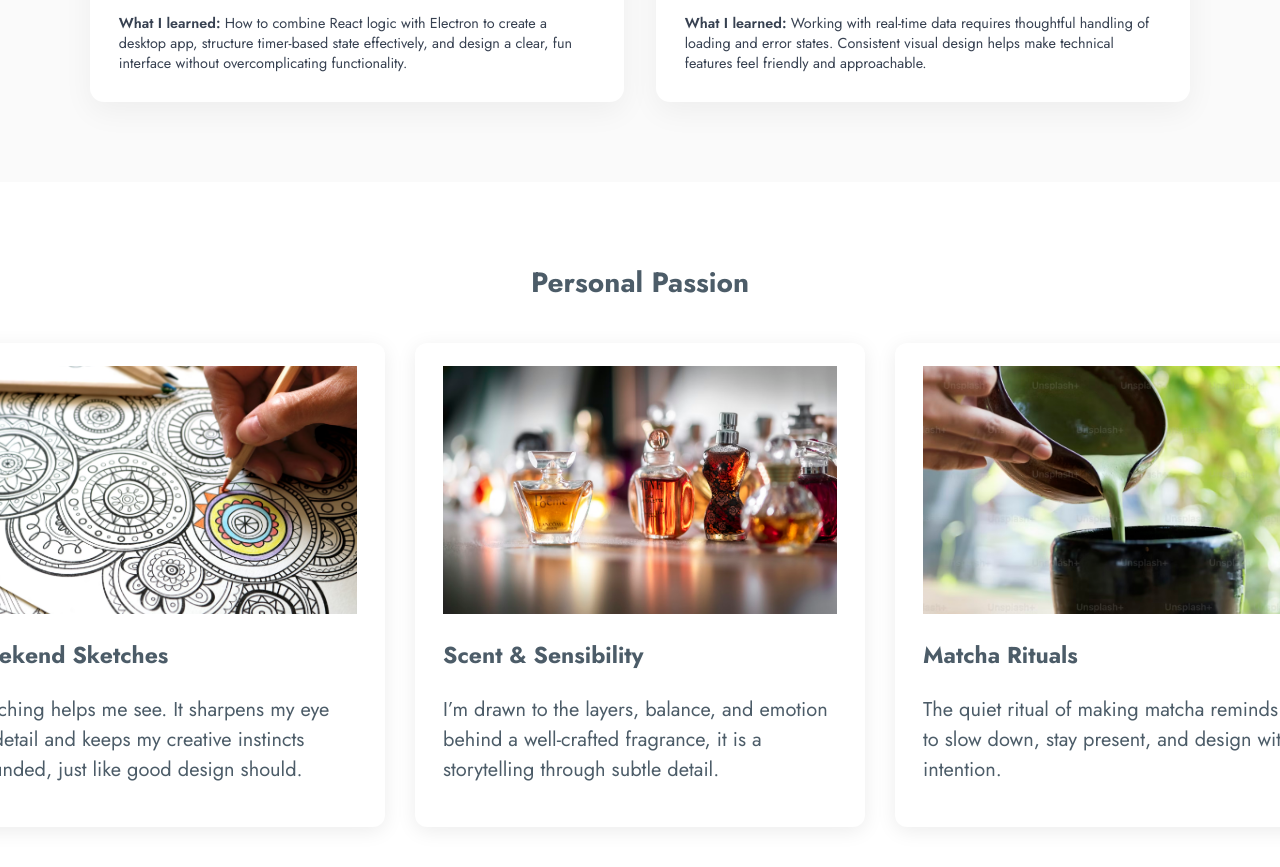
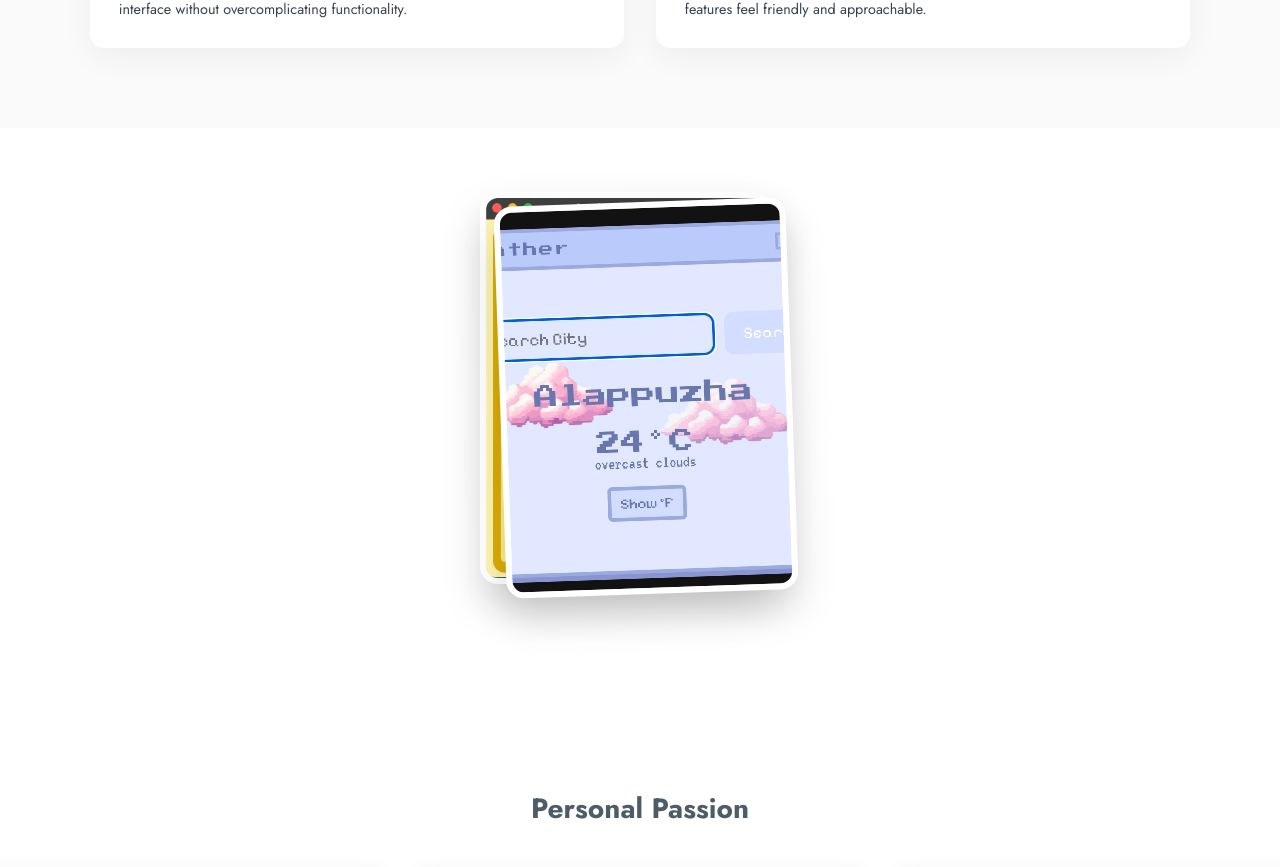
Before and after one commit to Amritha-0326/Portfolio, a React (Create React App) app in the folder my-app/: page / in a window 1280 px wide. Shown: the part 3804-4671 px from the top of the page. Built offline with nearby package versions, Linux system fonts and the light colour scheme.

Commit message:
Mini projects images added

```diff
--- a/my-app/src/App.js
+++ b/my-app/src/App.js
@@ -3,6 +3,7 @@
 import AboutPage from "./AboutPage";
 import PortfolioSection from "./Portfolio";
 import FunProjects from "./FunProjects";
+import FunProjectsGallery from "./FunProjectsGallery"
 import PassionSection from "./PersonalPassion";
 import ConnectSection from "./LetsConnect";
 import Certificate from "./Certificate";
@@ -14,6 +15,7 @@
       <PortfolioSection />
       <Certificate />
       <FunProjects />
+      <FunProjectsGallery />
       <PassionSection />
       <ConnectSection />
     </>
--- a/my-app/src/Certificate.jsx
+++ b/my-app/src/Certificate.jsx
@@ -68,7 +68,7 @@
       <div className="certificate-grid">
         {certificates.map((item, index) => (
           <div key={index} className={`certificate-card ${item.color}`}>
-            <img src={certificateIllustration} alt="Certificate-Illustration" className="certificate-icon" />
+            {/* <img src={certificateIllustration} alt="Certificate-Illustration" className="certificate-icon" /> */}
             <h3>{item.title}</h3>
             <h4>{item.provider}</h4>
 
--- /dev/null
+++ b/my-app/src/FunProjectsGallery.css
@@ -0,0 +1,101 @@
+.gallery-section {
+    padding: 4rem 1.5rem 6rem;
+    display: flex;
+    justify-content: center;
+  }
+
+  /* Deck layout */
+  .card-deck {
+    position: relative;
+    width: 320px;
+    height: 420px;
+  }
+
+  /* Cards */
+  .card {
+    position: absolute;
+    top: 0;
+    left: 0;
+    width: 280px;
+    height: 380px;
+    background: white;
+    border-radius: 18px;
+    border: 6px solid white;
+    box-shadow: 0 20px 40px rgba(0, 0, 0, 0.15);
+    cursor: pointer;
+    transition: transform 0.35s ease, box-shadow 0.35s ease;
+    transform: translateX(calc(var(--i) * 20px))
+      translateY(calc(var(--i) * 10px))
+      rotate(calc(var(--i) * -2deg));
+  }
+
+  .card img {
+    width: 100%;
+    height: 100%;
+    object-fit: cover;
+    border-radius: 12px;
+  }
+
+  /* Hover effect */
+  .card:hover {
+    transform: translateY(-15px) scale(1.05);
+    z-index: 10;
+    box-shadow: 0 30px 60px rgba(0, 0, 0, 0.25);
+  }
+
+  /* Modal */
+  .modal-overlay {
+    position: fixed;
+    inset: 0;
+    background: rgba(0, 0, 0, 0.6);
+    display: flex;
+    align-items: center;
+    justify-content: center;
+    z-index: 999;
+  }
+
+  .modal-content {
+    position: relative;
+    background: white;
+    padding: 1.5rem;
+    border-radius: 20px;
+    max-width: 90%;
+    max-height: 90%;
+    box-shadow: 0 40px 80px rgba(0, 0, 0, 0.3);
+  }
+
+  .modal-content img {
+    width: 100%;
+    max-height: 70vh;
+    object-fit: contain;
+    border-radius: 14px;
+    border: 6px solid white;
+  }
+
+  /* Close button */
+  .close-btn {
+    position: absolute;
+    top: -12px;
+    right: -12px;
+    width: 36px;
+    height: 36px;
+    border-radius: 50%;
+    background: #111;
+    color: white;
+    border: none;
+    font-size: 1.5rem;
+    cursor: pointer;
+  }
+
+  /* Mobile tweaks */
+  @media (max-width: 768px) {
+    .card-deck {
+      width: 260px;
+      height: 360px;
+    }
+
+    .card {
+      width: 240px;
+      height: 320px;
+    }
+  }
--- /dev/null
+++ b/my-app/src/FunProjectsGallery.jsx
@@ -0,0 +1,56 @@
+import { useState } from "react";
+import "./FunProjectsGallery.css";
+
+import WeatherApp from "./FinalLook.jpg";
+import EggTimerApp from "./FinalLook1.jpg";
+
+const images = [
+  {
+    id: 1,
+    title: "Aesthetic Egg Timer",
+    src: EggTimerApp,
+  },
+  {
+    id: 2,
+    title: "Aesthetic Weather App",
+    src: WeatherApp,
+  },
+];
+
+const FunProjectsGallery = () => {
+  const [activeImage, setActiveImage] = useState(null);
+
+  return (
+    <section className="gallery-section">
+      <div className="card-deck">
+        {images.map((img, index) => (
+          <div
+            key={img.id}
+            className={`card ${index === 0 ? "main" : ""}`}
+            style={{ "--i": index }}
+            onClick={() => setActiveImage(img)}
+          >
+            <img src={img.src} alt={img.title} />
+          </div>
+        ))}
+      </div>
+
+      {activeImage && (
+        <div className="modal-overlay">
+          <div className="modal-content">
+            <button
+              className="close-btn"
+              onClick={() => setActiveImage(null)}
+            >
+              ×
+            </button>
+            <img src={activeImage.src} alt={activeImage.title} />
+            <p>{activeImage.title}</p>
+          </div>
+        </div>
+      )}
+    </section>
+  );
+};
+
+export default FunProjectsGallery;
```
Also changed, not shown: my-app/src/FinalLook.jpg (added), my-app/src/FinalLook1.jpg (added).
